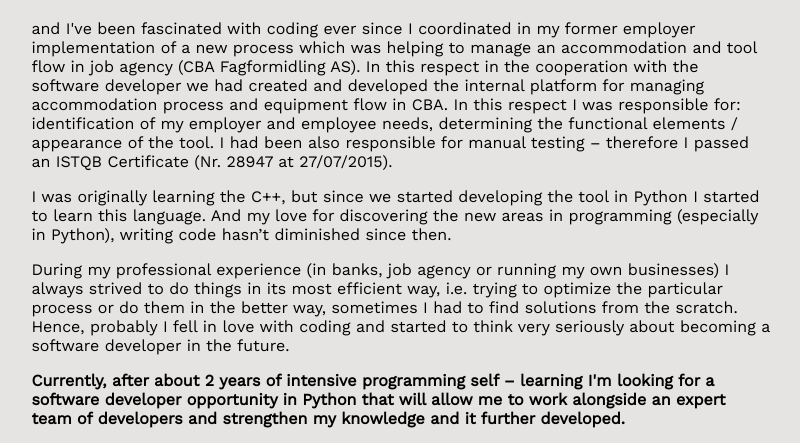
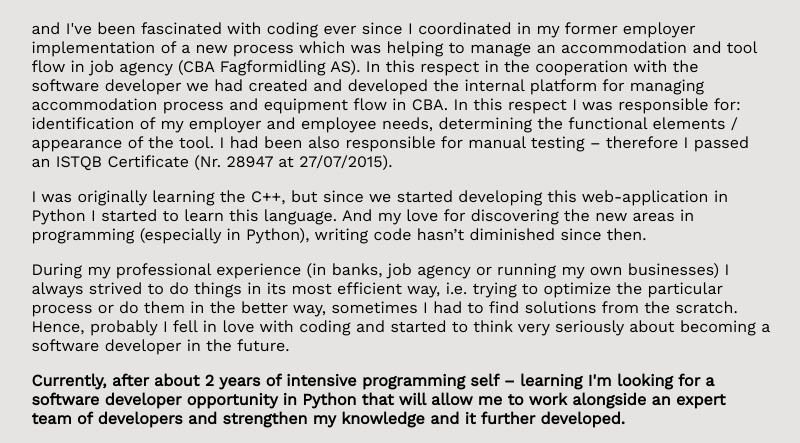
Before and after one commit to bartoszkobylinski/my_website, a Flask app: page /about_me in a window 1280 px wide. Shown: the part 162-605 px from the top of the page, without its empty margins (239-1039 px from the left). Run offline with Flask 2, Linux system fonts and the light colour scheme; some libraries are stand-ins or nearby versions.

Commit message:
text changing

```diff
--- a/app/templates/about_me.html
+++ b/app/templates/about_me.html
@@ -7,7 +7,7 @@
             <h1>Hi,</h1>
             <h3>I’m Bartek</h3>
             <p>and I've been fascinated with coding ever since I coordinated in my former employer implementation of a new process which was helping to manage an accommodation and tool flow in job agency (CBA Fagformidling AS). In this respect in the cooperation with the software developer we had created and developed the internal platform for managing accommodation process and equipment flow in CBA. In this respect I was responsible for: identification of my employer and employee needs, determining the functional elements / appearance of the tool. I had been also responsible for manual testing – therefore I passed an ISTQB Certificate (Nr. 28947 at 27/07/2015). </p>
-            <p>I was originally learning the C++, but since we started developing the tool in Python I started to learn this language. And my love for discovering the new areas in programming (especially in Python), writing code hasn’t diminished since then.</p>
+            <p>I was originally learning the C++, but since we started developing this web-application in Python I started to learn this language. And my love for discovering the new areas in programming (especially in Python), writing code hasn’t diminished since then.</p>
             <p>During my professional experience (in banks, job agency or running my own businesses) I always strived to do things in its most efficient way, i.e. trying to optimize the particular process or do them in the better way, sometimes I had to find solutions from the scratch. Hence, probably I fell in love with coding and started to think very seriously about becoming a software developer in the future.</p>
             <p><strong>Currently, after about 2 years of intensive programming self – learning I'm looking for a software developer opportunity in Python that will allow me to work alongside an expert team of developers and strengthen my knowledge and it further developed.</strong></p>
             <p>I’m a highly motivated, responsible and hard working person. Being work for different jobs helped me to adopt changes quickly and made me responsible, open-minded team worker. I have also ability to think through a problem and I am able to work well under pressure and adhere to strict deadlines. I am able to work well both in a team as well as using own initiative.</p>
```
